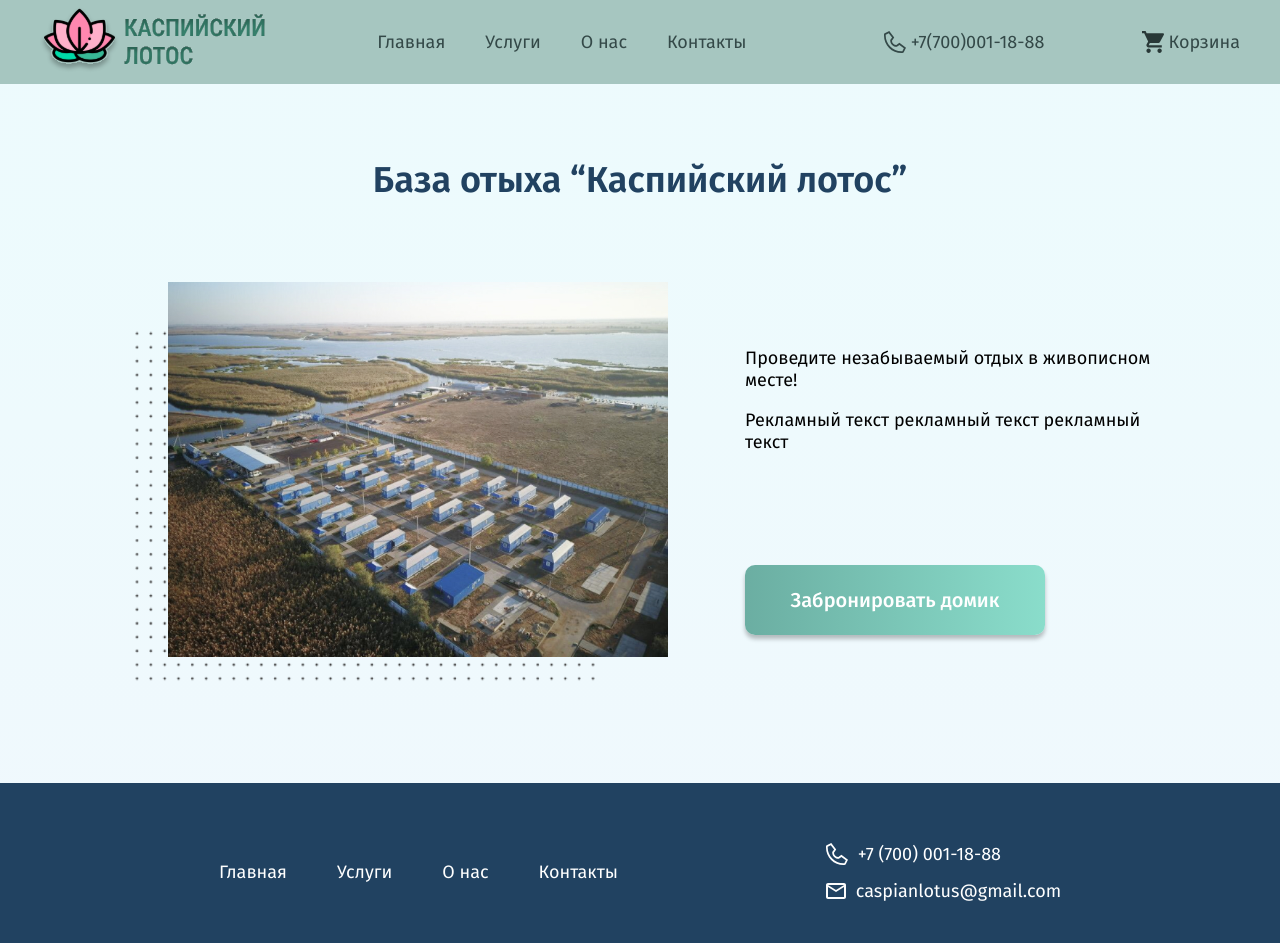
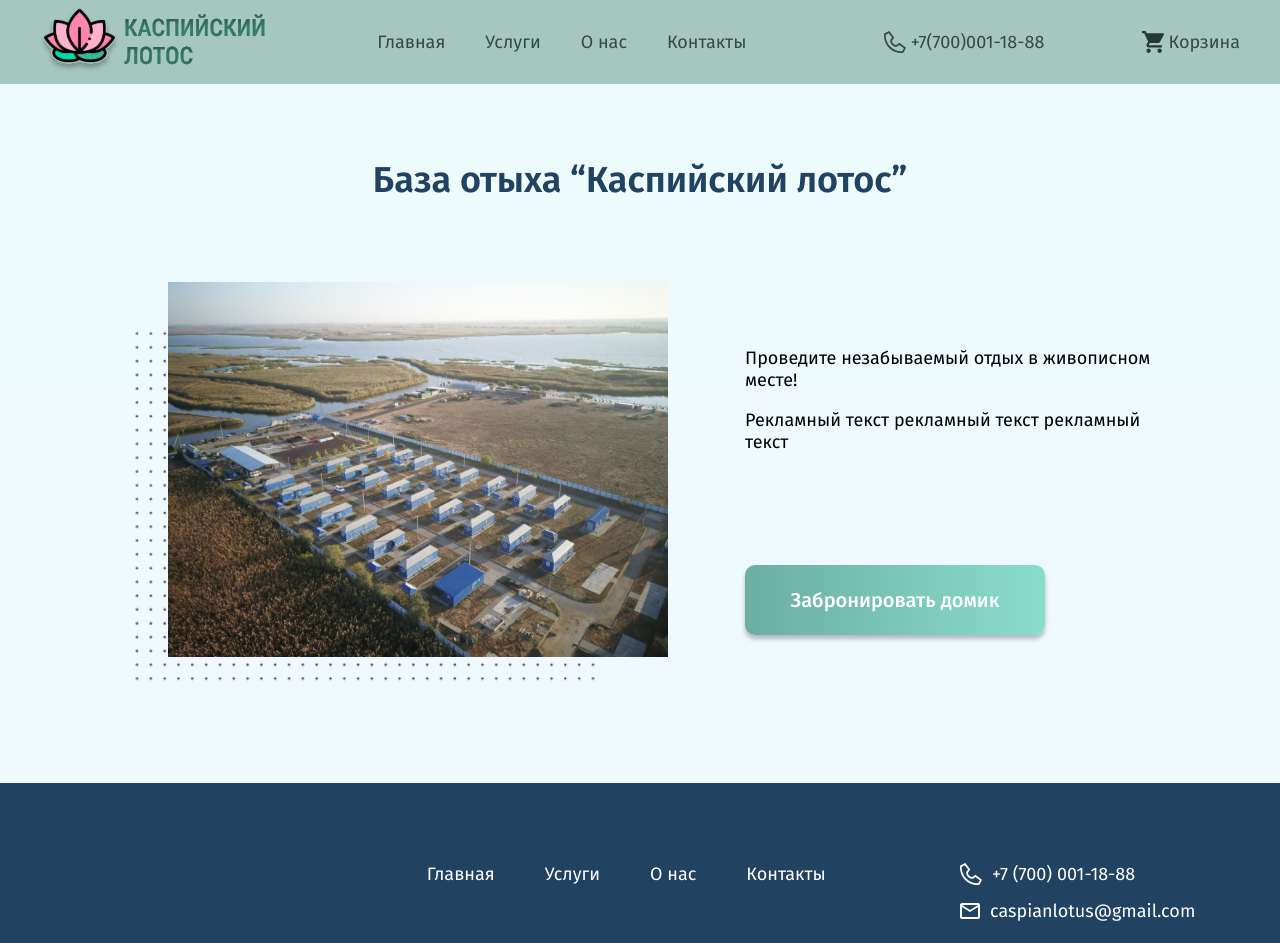
Before and after one commit to Mari525/lotus, a Vue app: page / in a window 1280 px wide. Shown: the top 943 px of the page. Built offline with nearby package versions, Linux system fonts and the light colour scheme.

Commit message:
upd footer

```diff
--- a/src/components/Footer.vue
+++ b/src/components/Footer.vue
@@ -35,16 +35,22 @@
 <style lang="scss">
 
 .footer {
-  padding: 60px 0 20px;
+  padding: 80px 0 20px;
   background-color: #214261;
   color: #ffffff;
 
   &__wrapper {
-    max-width: 1000px;
+    max-width: 1300px;
     margin: 0 auto;
-    display: flex;
-    justify-content: space-around;
-    align-items: center;
+    display: grid;
+    grid-template-columns: repeat(12, 1fr);
+    // display: flex;
+    // justify-content: space-around;
+    // align-items: center;
+  }
+
+  &__nav {
+    grid-column: 5 / 10;
   }
 
   &__link {
@@ -57,6 +63,8 @@
   }
 
   &__contacts {
+    grid-column: 10 / 13;
+
     display: flex;
     flex-direction: column;
     justify-content: space-between;
```
